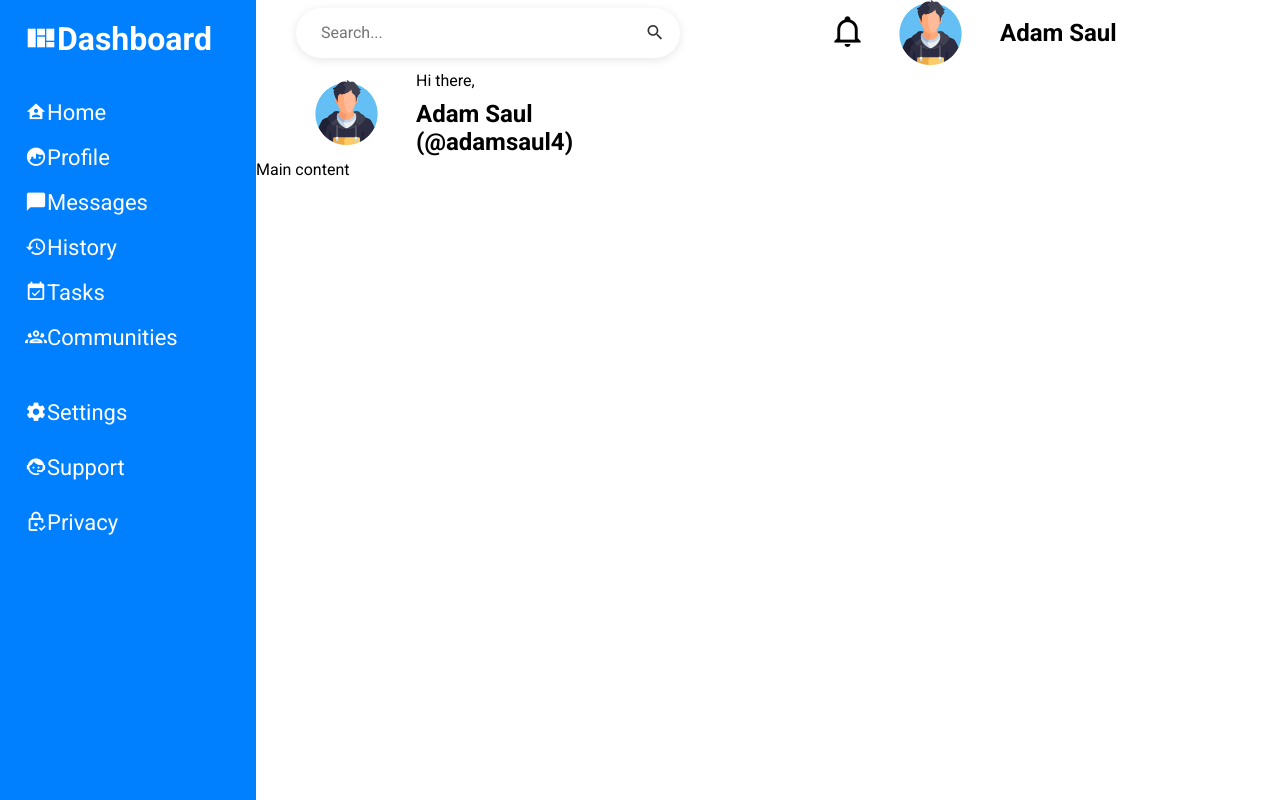
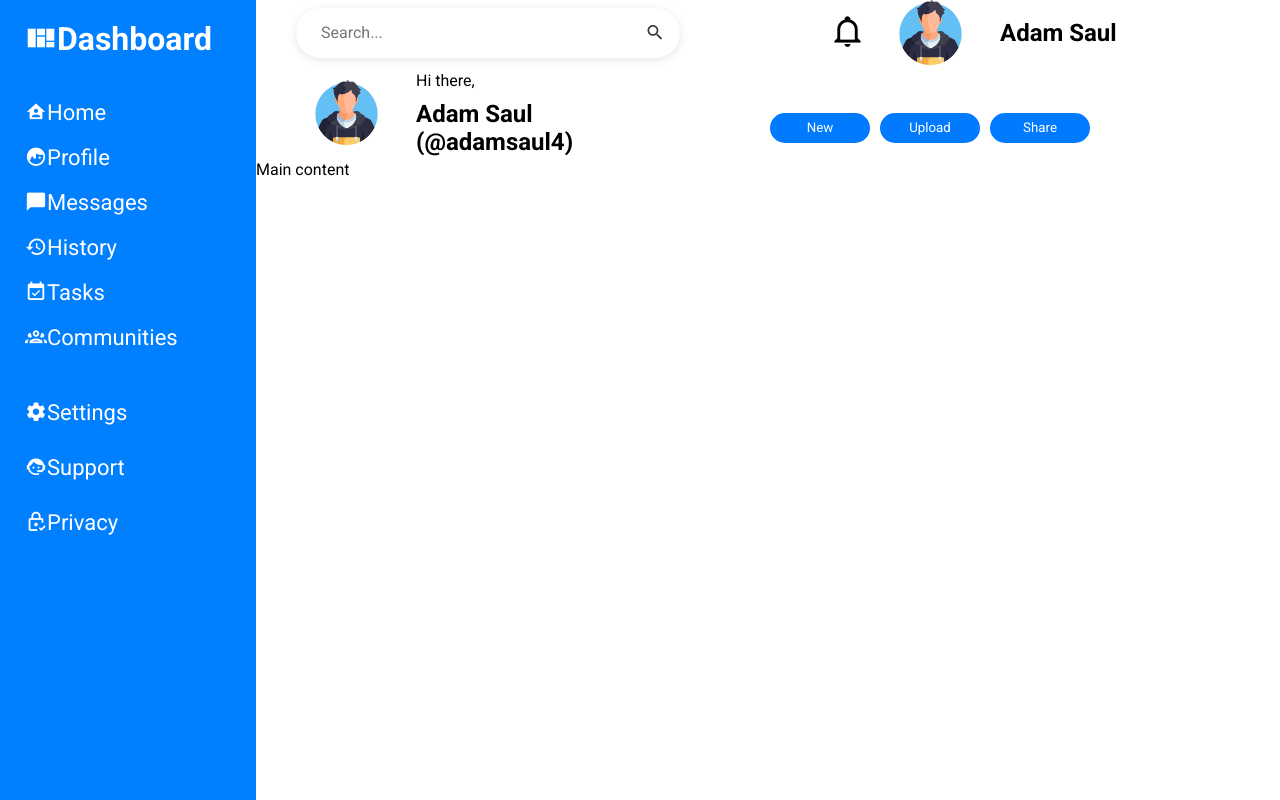
Before and after one commit to adamsaul314/Admin-Dashboard, a plain HTML site: page index.html in a window 1280 px wide. Drawn offline with Linux system fonts and the light colour scheme.

Commit message:
added 3 buttons to header

```diff
--- a/index.html
+++ b/index.html
@@ -51,6 +51,11 @@
             <div class="greeting"><p>Hi there,</p></div>
             <div class="userWelcome"><h2>Adam Saul (@adamsaul4)</h2></div>
 
+            <button class="btnNew">New</button>
+            <button class="btnUpload">Upload</button>
+            <button class="btnShare">Share</button>
+
+
         </div>
         <div class="main-content">Main content</div>
     </div>
--- a/styles.css
+++ b/styles.css
@@ -173,3 +173,42 @@ body, html {
     grid-column: 2 / 3;
     margin-left: 20px;
   }
+
+  .btnNew{
+    grid-column: 3 / 4;
+    grid-row: 3 / 4;
+    width: 100px;
+    height: 30px;
+    background-color: #007BFF;
+    color: white;
+    border: #007BFF;
+    border-radius: 17px;
+    justify-self: end;
+    margin-right: 10px;
+  }
+
+  .btnUpload{
+    grid-column: 4/5;
+    grid-row: 3 / 4;
+    width: 100px;
+    height: 30px;
+    background-color: #007BFF;
+    color: white;
+    border: #007BFF;
+    border-radius: 17px;
+
+  }
+
+
+
+  .btnShare{
+    grid-column: 5 / 6;
+    grid-row: 3 / 4;
+    width: 100px;
+    height: 30px;
+    background-color: #007BFF;
+    color: white;
+    border: #007BFF;
+    border-radius: 17px;
+    margin-left: 10px;
+  }
```
